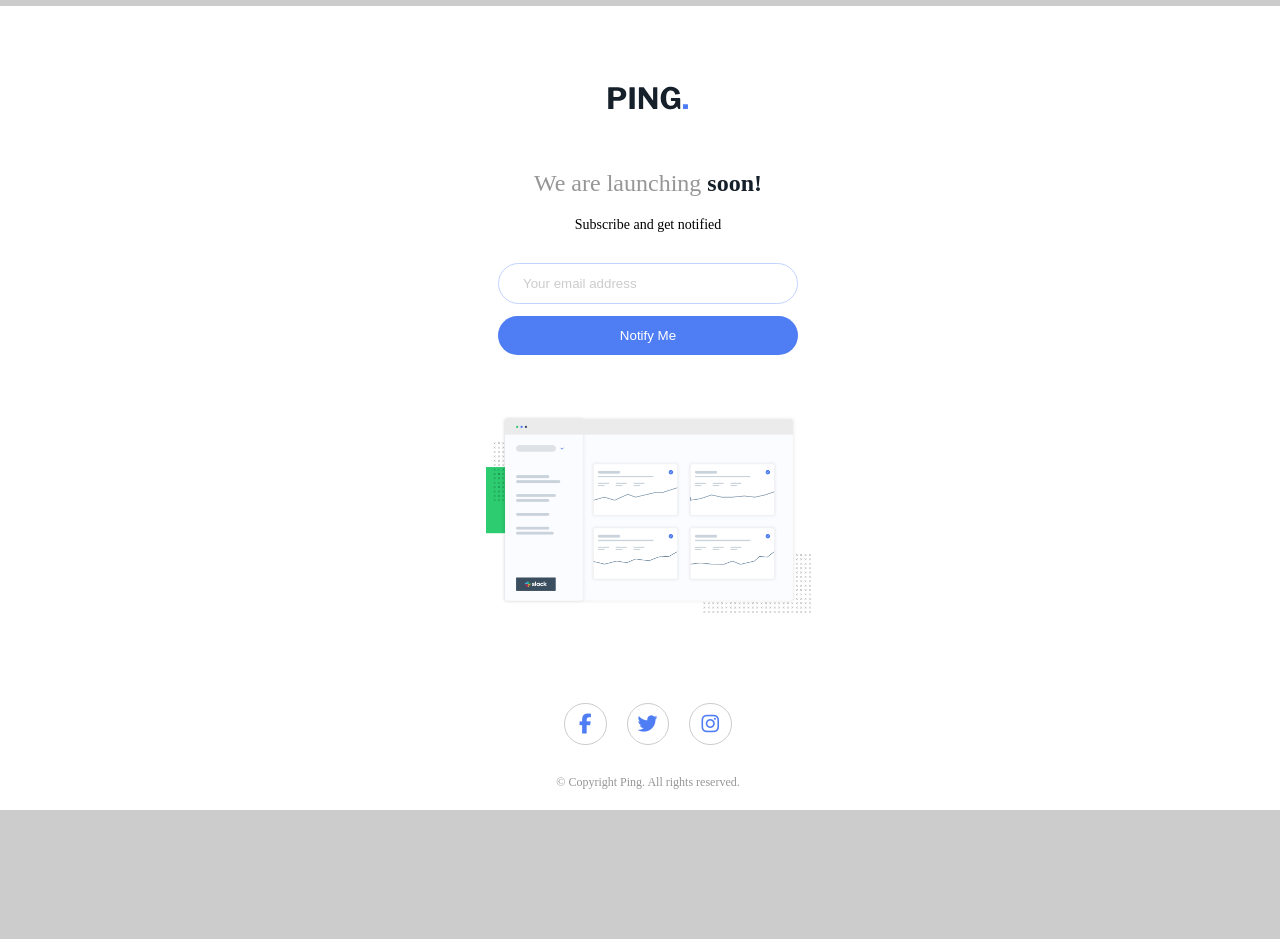
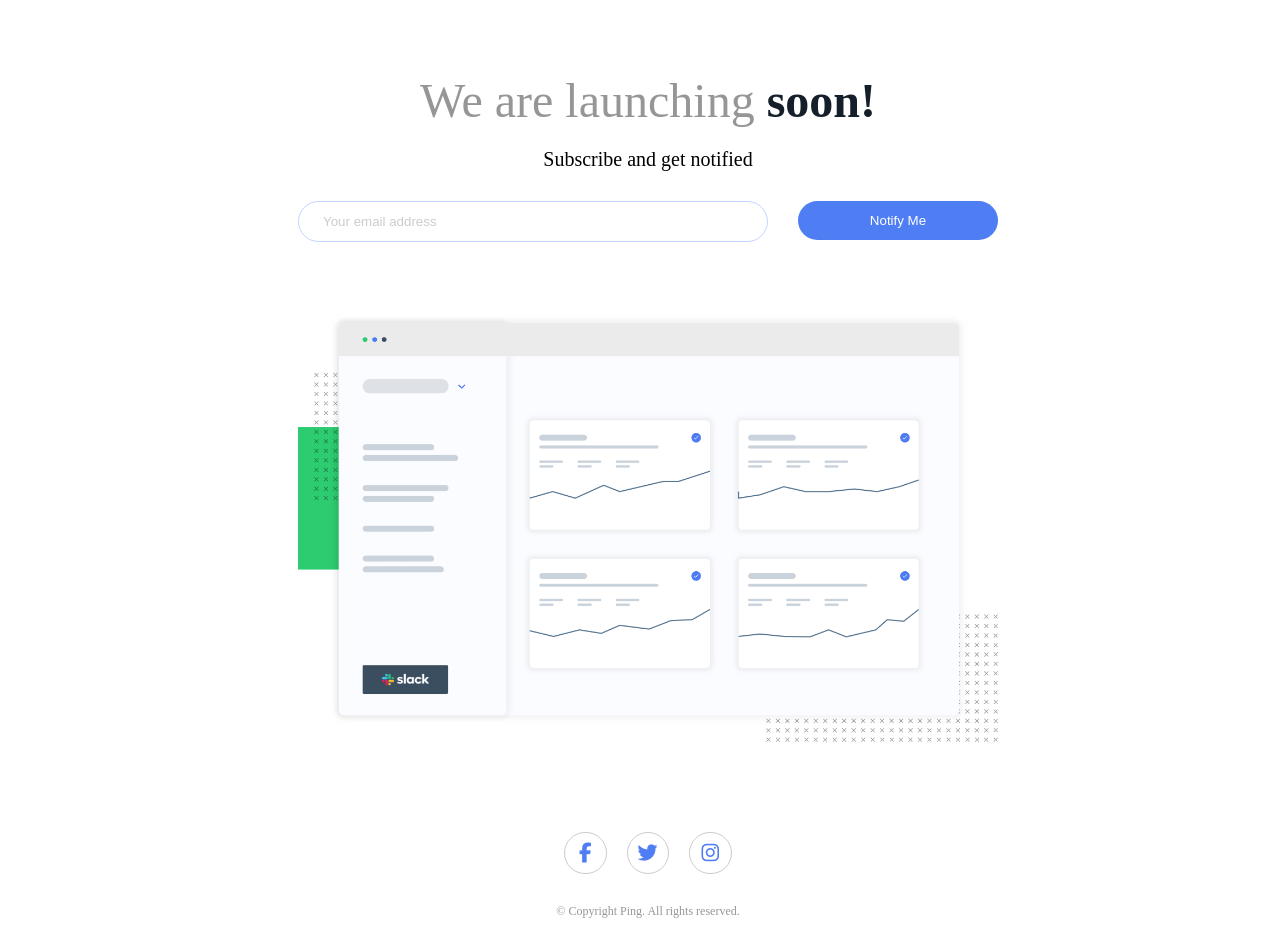
Before and after one commit to jerry81/frontend-mentor, an Angular app in the folder ping-coming-soon-page-master/ping/: page / in a window 1280 px wide. Shown: the top 939 px of the page. Before the commit the page ends 810 px from the top, so only its background shows below. Built offline with nearby package versions, Linux system fonts and the light colour scheme; a web font is replaced by a local one.

Commit message:
feat: finish desktop styles

```diff
--- a/ping-coming-soon-page-master/ping/src/app/app.component.html
+++ b/ping-coming-soon-page-master/ping/src/app/app.component.html
@@ -7,7 +7,7 @@
     <input [class]="error ?'inputE' : ''" placeholder="Your email address" />
     <span *ngIf="error" class="errorS">Please provide a valid email address</span>
   </div>
-    <button (click)="toggleError()">Notify Me</button>
+    <button (click)="toggleError()" [class]="error ? 'errorBut' : ''">Notify Me</button>
   </div>
   <!-- large image -->
   <img alt="large" src="./assets/illustration-dashboard.png" class="large"/>
--- a/ping-coming-soon-page-master/ping/src/styles.sass
+++ b/ping-coming-soon-page-master/ping/src/styles.sass
@@ -117,6 +117,10 @@ h2 span
     color: white
     border: none
 
+.form button.errorBut
+    background: $PaleBlue
+
+
 .form input::placeholder
     color: #ccc
 
@@ -133,3 +137,23 @@ h2 span
         background: #ccc
     main
         width: 1440px
+    .logo
+        width: 120px
+    h2
+        font-size: 48px
+    h2 span
+        font-size: 48px
+    .mini
+        font-size: 20px
+    .large
+        width: 700px
+    .form
+        flex-direction: row
+        width: 700px
+        align-items: flex-start
+    .form button
+        width: 200px
+    .form .inputC
+        width: 500px
+    .form input
+        width: 420px
```
